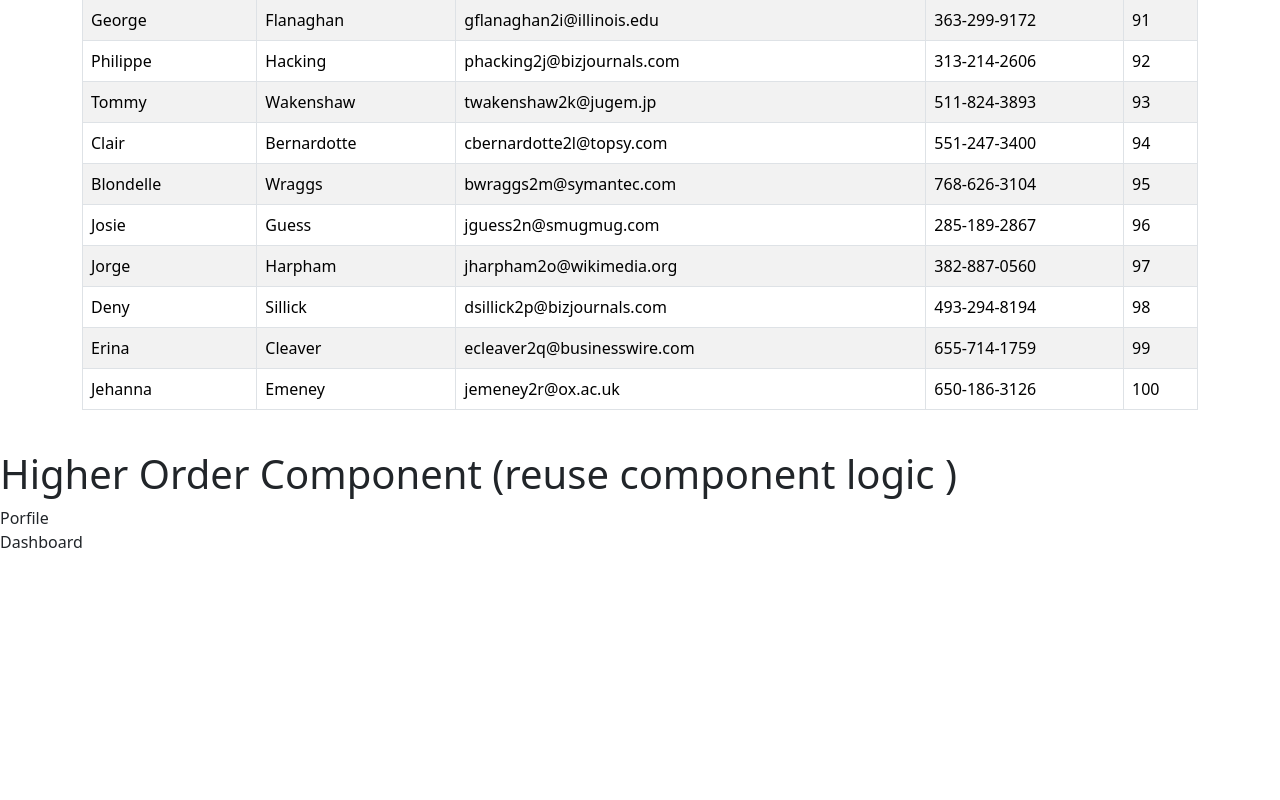
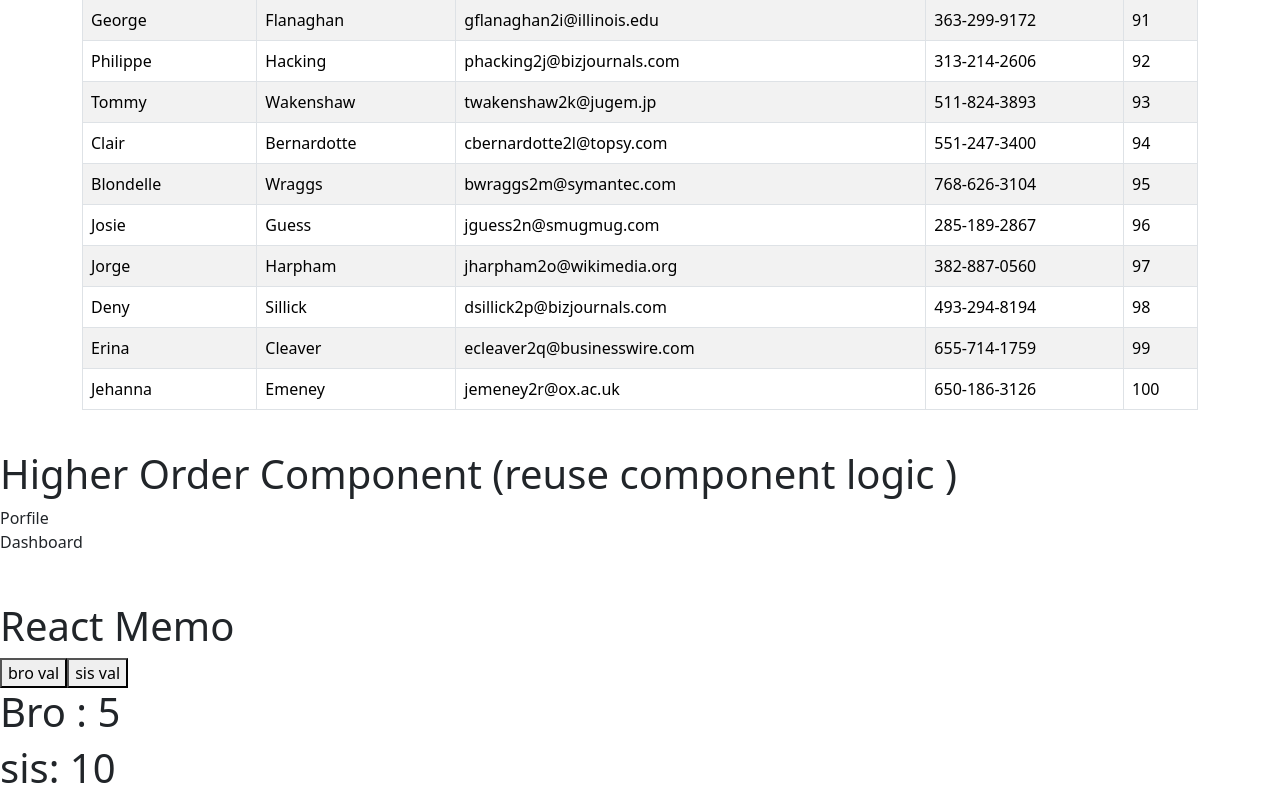
Before and after one commit to rahul-raj9367/React-Learning, a React (Vite) app: page / in a window 1280 px wide. Shown: the part 9883-10683 px from the top of the page. Before the commit the page ends 10437 px from the top, so only its background shows below. Built offline with nearby package versions, Linux system fonts and the light colour scheme.

Commit message:
create and use the React.memo()

```diff
--- a/src/App.jsx
+++ b/src/App.jsx
@@ -6,6 +6,8 @@ import Images from './Images';
 import Tablee from './Tablee';
 import Porfile from './Porfile';
 import Dashboard from './Dashboard';
+import Bro from './Bro';
+import Sis from './Sis';
 
 //Es6 Classes
 class car{
@@ -321,6 +323,17 @@ function App({a,b}) {
   ]
 
 
+  //React.Memo
+const [bro,setbro]=useState(5);
+const [sis,setSis]=useState(10);
+
+const  handlebro=()=>{
+  setbro(bro+1)
+}
+const handlesis=()=>{
+  setSis(sis+1)
+}
+
   return (
     <>
       <div>
@@ -462,6 +475,14 @@ function App({a,b}) {
         {/* higher order component is a function that takes a component and return a new Component */}
         <Porfile />
         <Dashboard />
+        <br />
+        <br />
+
+        <h1>React Memo</h1>
+        <button onClick={handlebro}>bro val</button>
+        <button onClick={handlesis}>sis val</button>
+        <Bro val={bro}/>
+        <Sis val={sis}/>
     </>
 
 
--- /dev/null
+++ b/src/Bro.jsx
@@ -0,0 +1,14 @@
+import React from 'react'
+import { memo } from "react";
+
+function Bro({val}) {
+    console.log('re-render bro');
+  return (
+    <div>
+      <h1>Bro : {val}</h1>
+    </div>
+  )
+}
+
+
+export default memo(Bro)
--- /dev/null
+++ b/src/Sis.jsx
@@ -0,0 +1,13 @@
+import { memo } from "react";
+import React from 'react'
+
+ function Sis({val}) {
+    console.log('re-render sis');
+  return (
+    <div>
+      <h1>sis: {val}</h1>
+    </div>
+  )
+}
+
+export default memo(Sis)
```
